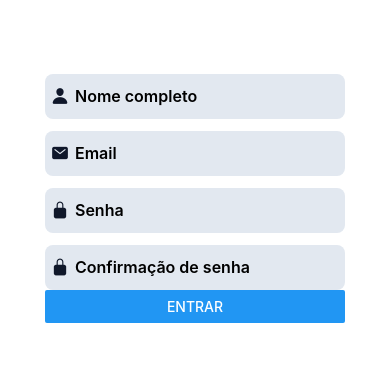
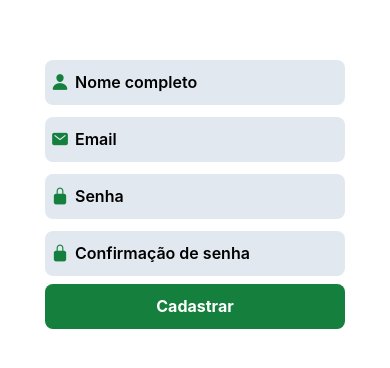
Before and after one commit to jadsonkenard/form_validator_hook-form-yup, a React Native app: screen / in a window 390 px wide. Shown: the part 230-598 px from the top of the page. Built offline with nearby package versions, Linux system fonts and the light colour scheme.

Commit message:
criando o cmponente de button

```diff
--- /dev/null
+++ b/src/components/Button/index.tsx
@@ -0,0 +1,30 @@
+import { TouchableOpacity, Text, TouchableOpacityProps, StyleSheet } from "react-native"
+
+type IButton = TouchableOpacityProps & {
+    title: string
+}
+
+export const Button = ({title, ...props}: IButton) => {
+    return(
+        <TouchableOpacity style={styles.button}{...props}>
+            <Text style={styles.textButton}>{title}</Text>
+        </TouchableOpacity>
+    )
+}
+
+const styles = StyleSheet.create({
+    button: {
+        width: 300,
+        backgroundColor: '#15803d',
+        height: 45,
+        borderRadius: 8,
+        alignItems: 'center',
+        justifyContent: 'center',
+        marginVertical: 8
+    },
+    textButton:{
+        fontSize: 16,
+        fontWeight: 'bold',
+        color: '#FFF'
+    }
+})
--- a/src/components/Form/index.tsx
+++ b/src/components/Form/index.tsx
@@ -1,6 +1,7 @@
 import { StatusBar } from "expo-status-bar";
 import React from "react";
-import { Button, View } from "react-native";
+import { View } from "react-native";
+import { Button } from "../Button";
 import { InputControl } from "../InputControl";
 import { useForm } from "react-hook-form";
 import { yupResolver } from "@hookform/resolvers/yup";
@@ -44,6 +45,8 @@ export default function FormRegister() {
   return (
     <View>
       <InputControl
+        autoCorrect={false}
+        autoCapitalize="none"
         icon="person"
         placeholder="Nome completo"
         name="name"
@@ -51,13 +54,18 @@ export default function FormRegister() {
         error={errors.name}
       />
       <InputControl
+        autoCorrect={false}
+        autoCapitalize="none"
         icon="mail"
         placeholder="Email"
         name="email"
         control={control}
         error={errors.email}
+        keyboardType="email-address"
       />
       <InputControl
+        autoCorrect={false}
+        autoCapitalize="none"
         icon="lock-closed"
         placeholder="Senha"
         name="password"
@@ -65,13 +73,15 @@ export default function FormRegister() {
         error={errors.password}
       />
       <InputControl
+        autoCorrect={false}
+        autoCapitalize="none"
         icon="lock-closed"
         placeholder="Confirmação de senha"
         name="confirm_password"
         control={control}
         error={errors.confirm_password}
       />
-      <Button title="entrar" onPress={handleSubmit(handleForm)} />
+      <Button title="Cadastrar" onPress={handleSubmit(handleForm)}/>
       <StatusBar style="auto" />
     </View>
   );
--- a/src/components/Input/index.tsx
+++ b/src/components/Input/index.tsx
@@ -9,7 +9,7 @@ export const Input = ({ icon, ...props }: IInput) => {
   return (
     <View style={styles.container}>
       <TextInput style={styles.input} {...props}/>
-      <Ionicons name={icon} size={18} color={'#0f172a'} style={styles.icon}/>
+      <Ionicons name={icon} size={18} color={'#15803d'} style={styles.icon}/>
     </View>
   );
 };
--- a/src/components/InputControl/index.tsx
+++ b/src/components/InputControl/index.tsx
@@ -35,5 +35,6 @@ export const InputControl = ({
 const styles = StyleSheet.create({
   error: {
     color: "red",
+    fontSize: 12
   },
 });
```
